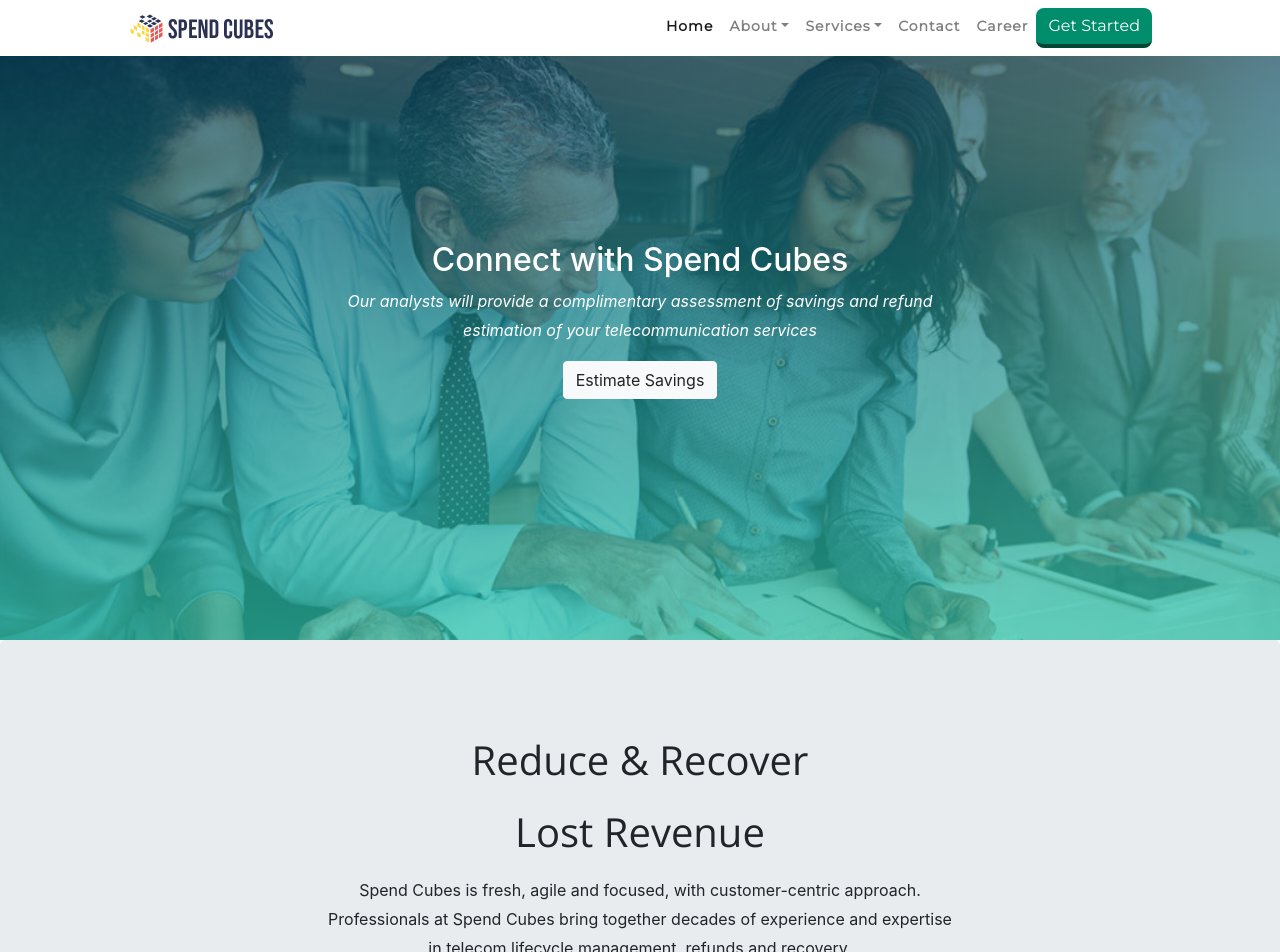
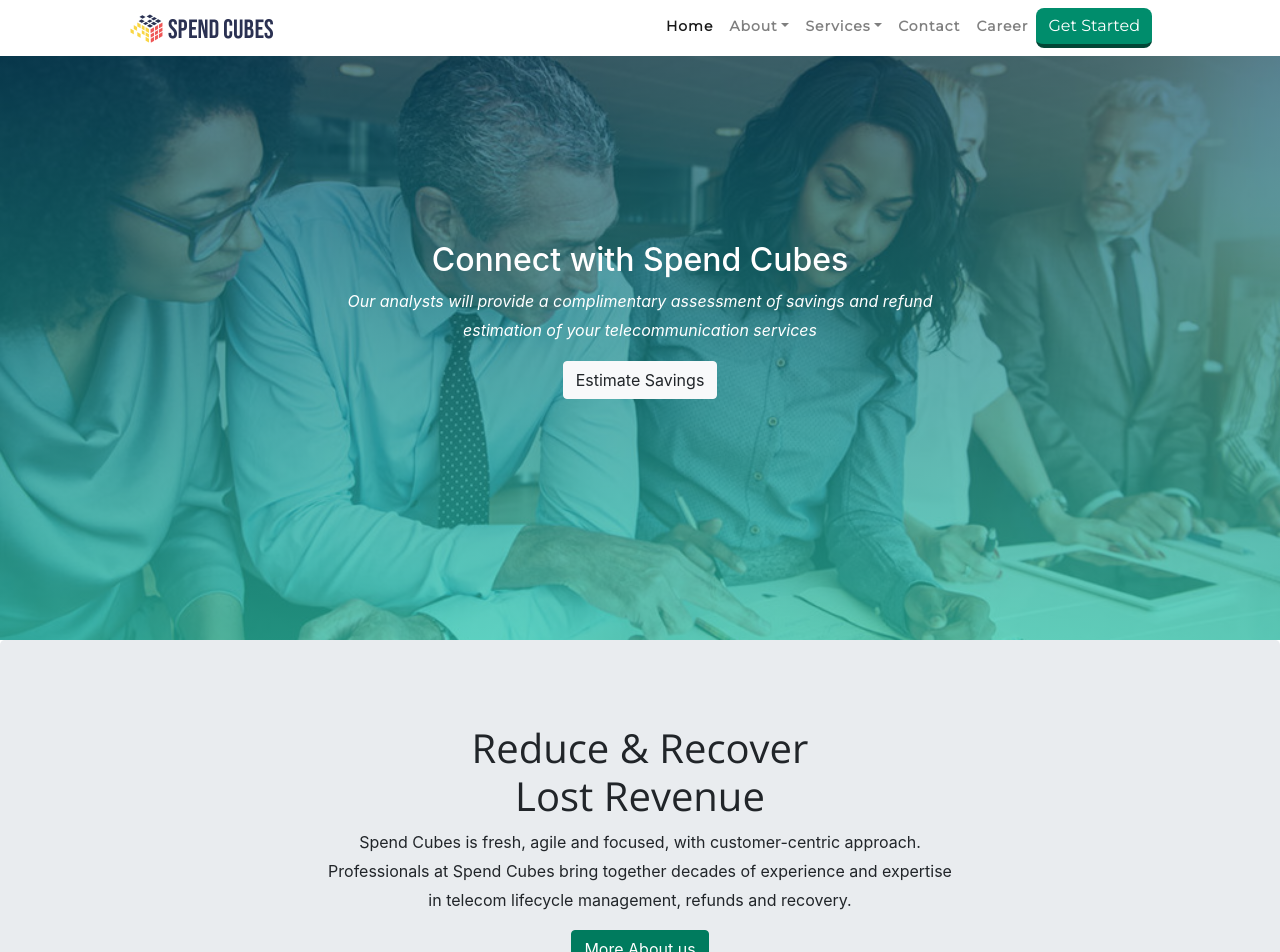
Before and after one commit to arnabuchiha/Spend_Cubes, a React (Create React App) app: page / in a window 1280 px wide. Shown: the top 952 px of the page. Built offline with nearby package versions, Linux system fonts and the light colour scheme.

Commit message:
Nav bar left align fixed

```diff
--- a/src/assets/styles/aboutus.css
+++ b/src/assets/styles/aboutus.css
@@ -45,7 +45,7 @@ custom-text{
     margin-top: 20px;
     font-family: 'Open Sans',Helvetica,Arial,Lucida,sans-serif;
     font-weight: 300;
-    line-height:1.8em;
+    /* line-height:1.8em; */
     width: 80%;
     text-align: center;
     margin-left: auto;
```
